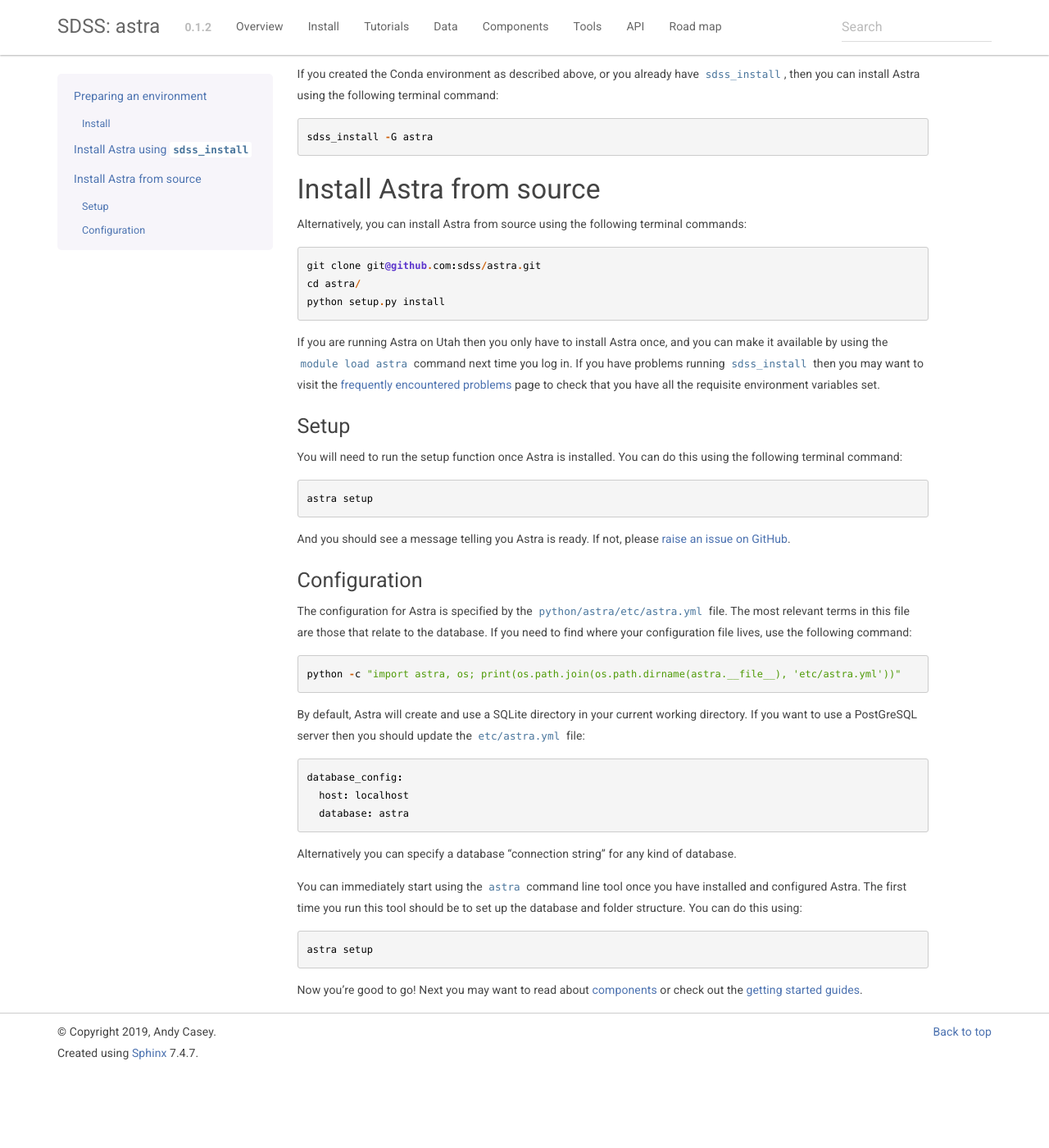
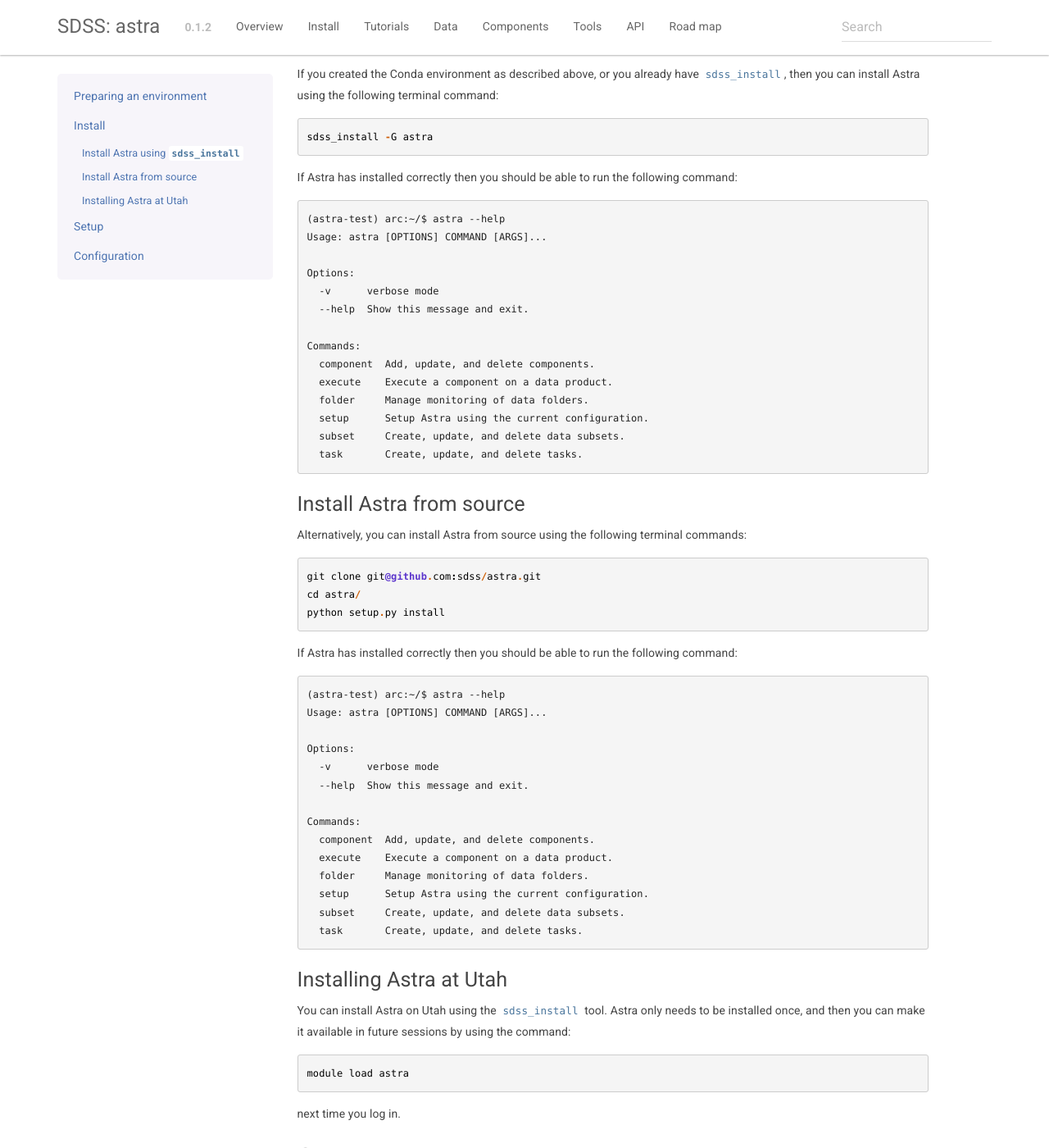
Before and after one commit to sdss/astra, a Sphinx documentation site: the page built from docs/sphinx/installation.rst, in a window 1280 px wide and 1400 px high, scrolled down 892 px. Shown: the whole window at 82% size. Built offline with Sphinx 7.4.7, drawn with Linux system fonts in a browser that asks for light colours; the version number is read from the project's files by our own code; before the commit the page ends 2203 px from its top, so only the background shows below that.

Commit message:
install docs

```diff
--- a/docs/sphinx/installation.rst
+++ b/docs/sphinx/installation.rst
@@ -43,19 +43,36 @@
 
 
 Install
-=======
+-------
 
 Install Astra using ``sdss_install``
-------------------------------------
+~~~~~~~~~~~~~~~~~~~~~~~~~~~~~~~~~~~~
 
 If you created the Conda environment as described above, or you already have ``sdss_install``,
 then you can install Astra using the following terminal command::
 
   sdss_install -G astra
 
+If Astra has installed correctly then you should be able to run the following command::
+
+  (astra-test) arc:~/$ astra --help
+  Usage: astra [OPTIONS] COMMAND [ARGS]...
+
+  Options:
+    -v      verbose mode
+    --help  Show this message and exit.
+
+  Commands:
+    component  Add, update, and delete components.
+    execute    Execute a component on a data product.
+    folder     Manage monitoring of data folders.
+    setup      Setup Astra using the current configuration.
+    subset     Create, update, and delete data subsets.
+    task       Create, update, and delete tasks.
+
 
 Install Astra from source
-----------------------------
+~~~~~~~~~~~~~~~~~~~~~~~~~
 
 Alternatively, you can install Astra from source using the following terminal commands::
 
@@ -63,15 +80,37 @@
   cd astra/
   python setup.py install
 
+If Astra has installed correctly then you should be able to run the following command::
 
-If you are running Astra on Utah then you only have to install Astra once, and you can make it
-available by using the ``module load astra`` command next time you log in. If you have problems
-running ``sdss_install`` then you may want to visit the `frequently encountered problems <#>`_
-page to check that you have all the requisite environment variables set.
+  (astra-test) arc:~/$ astra --help
+  Usage: astra [OPTIONS] COMMAND [ARGS]...
+
+  Options:
+    -v      verbose mode
+    --help  Show this message and exit.
+
+  Commands:
+    component  Add, update, and delete components.
+    execute    Execute a component on a data product.
+    folder     Manage monitoring of data folders.
+    setup      Setup Astra using the current configuration.
+    subset     Create, update, and delete data subsets.
+    task       Create, update, and delete tasks.
+
+
+Installing Astra at Utah
+~~~~~~~~~~~~~~~~~~~~~~~~
+
+You can install Astra on Utah using the ``sdss_install`` tool. Astra only needs to be installed
+once, and then you can make it available in future sessions by using the command::
+
+  module load astra
+
+next time you log in.
 
 
 Setup
-=====
+-----
 
 You will need to run the setup function once Astra is installed. You can do this using the following
 terminal command::
@@ -82,7 +121,7 @@
 
 
 Configuration
-=============
+-------------
 
 The configuration for Astra is specified by the ``python/astra/etc/astra.yml`` file. The most
 relevant terms in this file are those that relate to the database. If you need to find where your
```
